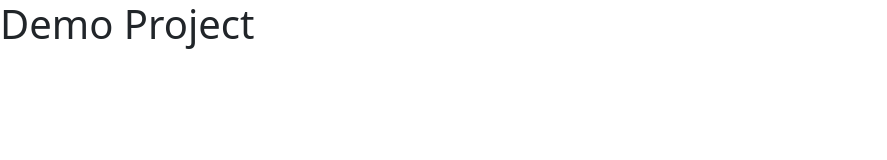
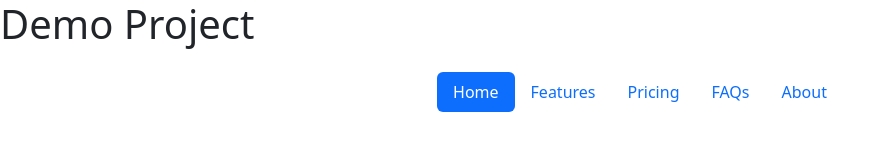
Before and after one commit to kalanagimhana25/Demo, a plain HTML site: page index.html in a window 1280 px wide. Shown: the whole page, without its empty margins (0-887 px from the left). Drawn offline with nearby package versions, Linux system fonts and the light colour scheme.

Commit message:
Add Navbar

```diff
--- a/index.html
+++ b/index.html
@@ -1,15 +1,30 @@
 <!DOCTYPE html>
 <html lang="en">
+
 <head>
     <meta charset="UTF-8">
     <meta name="viewport" content="width=device-width, initial-scale=1.0">
     <title>Document</title>
     <link rel="stylesheet" href="assets/css/style.css">
-    <link href="https://cdn.jsdelivr.net/npm/bootstrap@5.3.8/dist/css/bootstrap.min.css" rel="stylesheet" integrity="sha384-sRIl4kxILFvY47J16cr9ZwB07vP4J8+LH7qKQnuqkuIAvNWLzeN8tE5YBujZqJLB" crossorigin="anonymous">
+    <link href="https://cdn.jsdelivr.net/npm/bootstrap@5.3.8/dist/css/bootstrap.min.css" rel="stylesheet"
+        integrity="sha384-sRIl4kxILFvY47J16cr9ZwB07vP4J8+LH7qKQnuqkuIAvNWLzeN8tE5YBujZqJLB" crossorigin="anonymous">
 </head>
+
 <body>
     <h1>Demo Project</h1>
 
+    <div class="container">
+        <header class="d-flex justify-content-center py-3">
+            <ul class="nav nav-pills">
+                <li class="nav-item"><a href="#" class="nav-link active" aria-current="page">Home</a></li>
+                <li class="nav-item"><a href="#" class="nav-link">Features</a></li>
+                <li class="nav-item"><a href="#" class="nav-link">Pricing</a></li>
+                <li class="nav-item"><a href="#" class="nav-link">FAQs</a></li>
+                <li class="nav-item"><a href="#" class="nav-link">About</a></li>
+            </ul>
+        </header>
+    </div>
     <script src="assets/js/app.js"></script>
 </body>
+
 </html>
```
